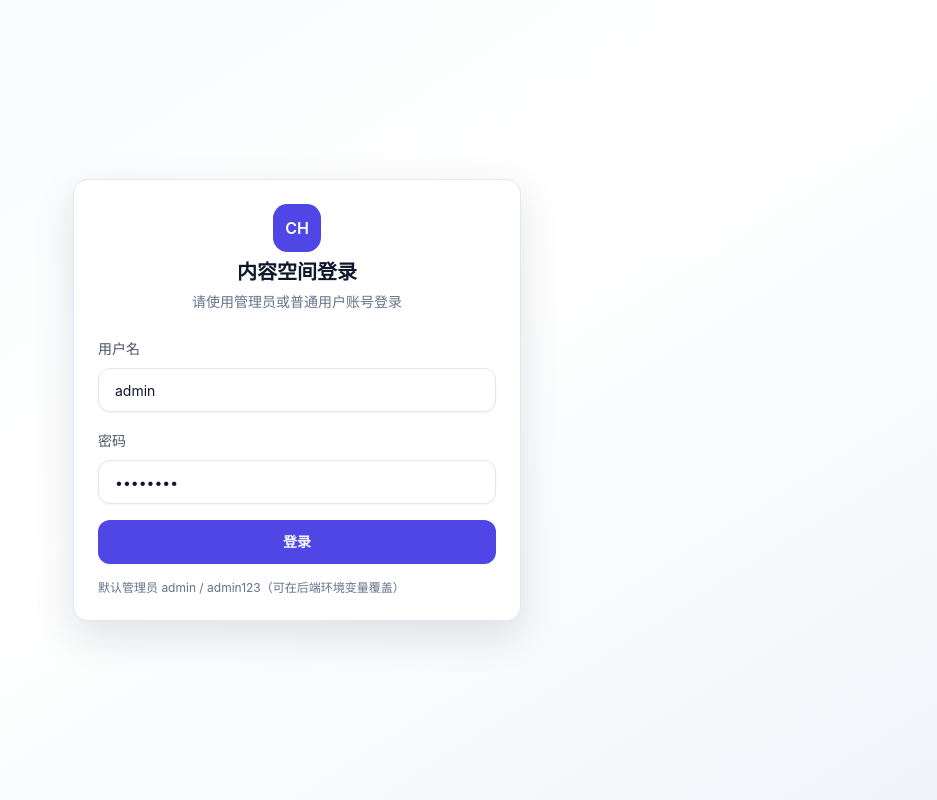
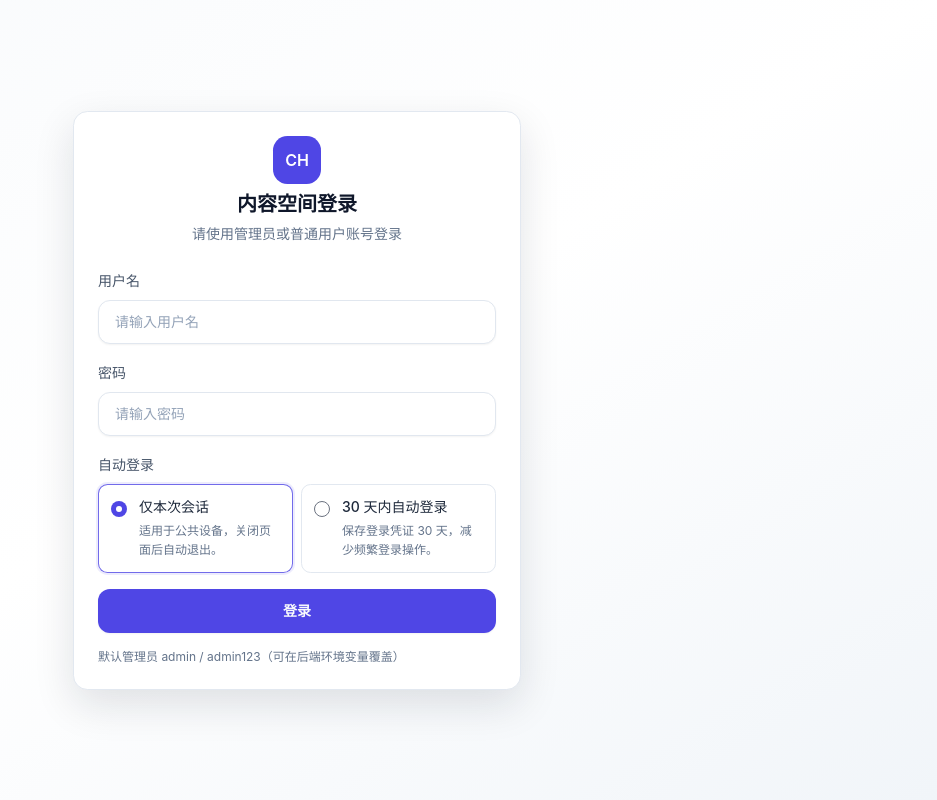
Before and after one commit to HaiTang-8/content-hub, a React (Vite) app in the folder web/: page /login in a window 1280 px wide. Shown: the whole page, without its empty margins (343-1280 px from the left). Built offline with nearby package versions, Linux system fonts and the light colour scheme.

Commit message:
feat(web): 移除登录预填并支持30天自动登录选择

```diff
--- a/web/src/api/client.js
+++ b/web/src/api/client.js
@@ -1,11 +1,13 @@
 import axios from 'axios'
+import { getRequestToken } from '../utils/authStorage'
 
 const api = axios.create({
   baseURL: import.meta.env.VITE_API_URL || 'http://localhost:8080/api',
 })
 
 api.interceptors.request.use((config) => {
-  const token = localStorage.getItem('token')
+  // 通过统一入口获取当前有效 token，保证 30 天自动登录与会话态都能透传
+  const token = getRequestToken()
   if (token) {
     config.headers.Authorization = `Bearer ${token}`
   }
--- a/web/src/store/auth.js
+++ b/web/src/store/auth.js
@@ -1,24 +1,27 @@
 import { create } from 'zustand'
 import api from '../api/client'
+import { clearAuthStorage, loadStoredAuth, persistAuth } from '../utils/authStorage'
+
+// 初始化时读取有效的登录凭证，避免组件层重复处理过期逻辑
+const initialAuth = loadStoredAuth()
 
 export const useAuthStore = create((set) => ({
-  token: localStorage.getItem('token') || '',
-  user: JSON.parse(localStorage.getItem('user') || 'null'),
-  isAuthenticated: !!localStorage.getItem('token'),
-  setAuth: ({ token, user }) => {
-    localStorage.setItem('token', token)
-    localStorage.setItem('user', JSON.stringify(user))
+  token: initialAuth.token,
+  user: initialAuth.user,
+  isAuthenticated: !!initialAuth.token,
+  setAuth: ({ token, user, remember }) => {
+    // 根据“自动登录”选项选择存储介质，记住时保存 30 天，否则仅在当前会话保留
+    persistAuth({ token, user, remember })
     set({ token, user, isAuthenticated: true })
   },
   logout: () => {
-    localStorage.removeItem('token')
-    localStorage.removeItem('user')
+    clearAuthStorage()
     set({ token: '', user: null, isAuthenticated: false })
   },
 }))
 
-export const login = async (username, password) => {
+export const login = async (username, password, remember = false) => {
   const { data } = await api.post('/login', { username, password })
-  useAuthStore.getState().setAuth({ token: data.token, user: data.user })
+  useAuthStore.getState().setAuth({ token: data.token, user: data.user, remember })
   return data
 }
--- /dev/null
+++ b/web/src/utils/authStorage.js
@@ -0,0 +1,71 @@
+const TOKEN_KEY = 'token'
+const USER_KEY = 'user'
+const TOKEN_EXPIRES_AT_KEY = 'token_expires_at'
+const THIRTY_DAYS_MS = 30 * 24 * 60 * 60 * 1000
+
+// 统一清理，确保退出或超期后端到未登录状态
+export const clearAuthStorage = () => {
+  localStorage.removeItem(TOKEN_KEY)
+  localStorage.removeItem(USER_KEY)
+  localStorage.removeItem(TOKEN_EXPIRES_AT_KEY)
+  sessionStorage.removeItem(TOKEN_KEY)
+  sessionStorage.removeItem(USER_KEY)
+}
+
+const parseUser = (value) => {
+  try {
+    return value ? JSON.parse(value) : null
+  } catch (error) {
+    // 存储数据异常时退回未登录状态，避免 JSON 解析阻断初始化
+    clearAuthStorage()
+    return null
+  }
+}
+
+// 读取登录信息并处理超期逻辑，保证初始化时的凭证状态可信
+export const loadStoredAuth = () => {
+  const now = Date.now()
+  const token = localStorage.getItem(TOKEN_KEY)
+  const expiresAt = localStorage.getItem(TOKEN_EXPIRES_AT_KEY)
+  if (token && expiresAt) {
+    const expireTime = Number(expiresAt)
+    if (expireTime > now) {
+      return { token, user: parseUser(localStorage.getItem(USER_KEY)) }
+    }
+    // 超期后清除存档，避免无效 token 干扰请求
+    clearAuthStorage()
+  }
+
+  const sessionToken = sessionStorage.getItem(TOKEN_KEY)
+  if (sessionToken) {
+    return { token: sessionToken, user: parseUser(sessionStorage.getItem(USER_KEY)) }
+  }
+
+  return { token: '', user: null }
+}
+
+// 持久化登录状态：可选 30 天自动登录，否则仅在当前会话保留
+export const persistAuth = ({ token, user, remember }) => {
+  if (remember) {
+    const expiresAt = Date.now() + THIRTY_DAYS_MS
+    localStorage.setItem(TOKEN_KEY, token)
+    localStorage.setItem(USER_KEY, JSON.stringify(user))
+    localStorage.setItem(TOKEN_EXPIRES_AT_KEY, String(expiresAt))
+    sessionStorage.removeItem(TOKEN_KEY)
+    sessionStorage.removeItem(USER_KEY)
+    return
+  }
+
+  // 不记住登录时仅存储到 sessionStorage，关闭页面即失效
+  sessionStorage.setItem(TOKEN_KEY, token)
+  sessionStorage.setItem(USER_KEY, JSON.stringify(user))
+  localStorage.removeItem(TOKEN_KEY)
+  localStorage.removeItem(USER_KEY)
+  localStorage.removeItem(TOKEN_EXPIRES_AT_KEY)
+}
+
+// 提供请求拦截器获取的最新有效 token
+export const getRequestToken = () => {
+  const { token } = loadStoredAuth()
+  return token
+}
--- a/web/src/views/Login.jsx
+++ b/web/src/views/Login.jsx
@@ -8,8 +8,9 @@ import { login } from '../store/auth'
 import { toast } from 'sonner'
 
 const Login = () => {
-  const [username, setUsername] = useState('admin')
-  const [password, setPassword] = useState('admin123')
+  const [username, setUsername] = useState('')
+  const [password, setPassword] = useState('')
+  const [remember, setRemember] = useState(false)
   const [loading, setLoading] = useState(false)
   const navigate = useNavigate()
 
@@ -17,7 +18,8 @@ const Login = () => {
     e.preventDefault()
     setLoading(true)
     try {
-      await login(username, password)
+      // remember = true 时会触发 30 天自动登录持久化
+      await login(username, password, remember)
       // 登录结果用 toast 呈现，避免在移动端撑开布局
       toast.success('登录成功')
       navigate('/')
@@ -40,11 +42,49 @@ const Login = () => {
           <form className="space-y-4" onSubmit={submit}>
             <div className="space-y-2">
               <Label>用户名</Label>
-              <Input value={username} onChange={(e) => setUsername(e.target.value)} placeholder="admin" required />
+              <Input value={username} onChange={(e) => setUsername(e.target.value)} placeholder="请输入用户名" required />
             </div>
             <div className="space-y-2">
               <Label>密码</Label>
-              <Input type="password" value={password} onChange={(e) => setPassword(e.target.value)} placeholder="******" required />
+              <Input type="password" value={password} onChange={(e) => setPassword(e.target.value)} placeholder="请输入密码" required />
+            </div>
+            {/* 自动登录选项：移动端单列，桌面分栏，保持易点击面积 */}
+            <div className="space-y-2">
+              <Label>自动登录</Label>
+              <div className="grid grid-cols-1 sm:grid-cols-2 gap-2">
+                <label className={`flex cursor-pointer items-start gap-3 rounded-lg border bg-white p-3 transition hover:border-primary/80 ${
+                  !remember ? 'border-primary/80 ring-2 ring-primary/10' : 'border-slate-200'
+                }`}>
+                  <input
+                    type="radio"
+                    name="auto-login"
+                    value="session"
+                    checked={!remember}
+                    onChange={() => setRemember(false)}
+                    className="mt-1 h-4 w-4 text-primary focus:ring-primary"
+                  />
+                  <div className="space-y-1">
+                    <p className="text-sm font-medium text-slate-800">仅本次会话</p>
+                    <p className="text-xs text-slate-500 leading-relaxed">适用于公共设备，关闭页面后自动退出。</p>
+                  </div>
+                </label>
+                <label className={`flex cursor-pointer items-start gap-3 rounded-lg border bg-white p-3 transition hover:border-primary/80 ${
+                  remember ? 'border-primary/80 ring-2 ring-primary/10' : 'border-slate-200'
+                }`}>
+                  <input
+                    type="radio"
+                    name="auto-login"
+                    value="30days"
+                    checked={remember}
+                    onChange={() => setRemember(true)}
+                    className="mt-1 h-4 w-4 text-primary focus:ring-primary"
+                  />
+                  <div className="space-y-1">
+                    <p className="text-sm font-medium text-slate-800">30 天内自动登录</p>
+                    <p className="text-xs text-slate-500 leading-relaxed">保存登录凭证 30 天，减少频繁登录操作。</p>
+                  </div>
+                </label>
+              </div>
             </div>
             <Button className="w-full" type="submit" disabled={loading}>
               {loading ? '登录中...' : '登录'}
```
